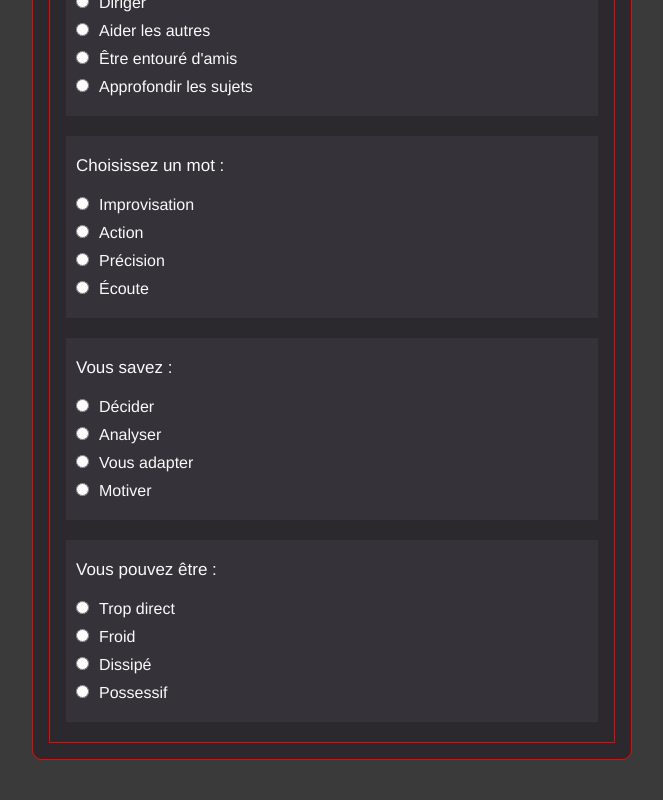
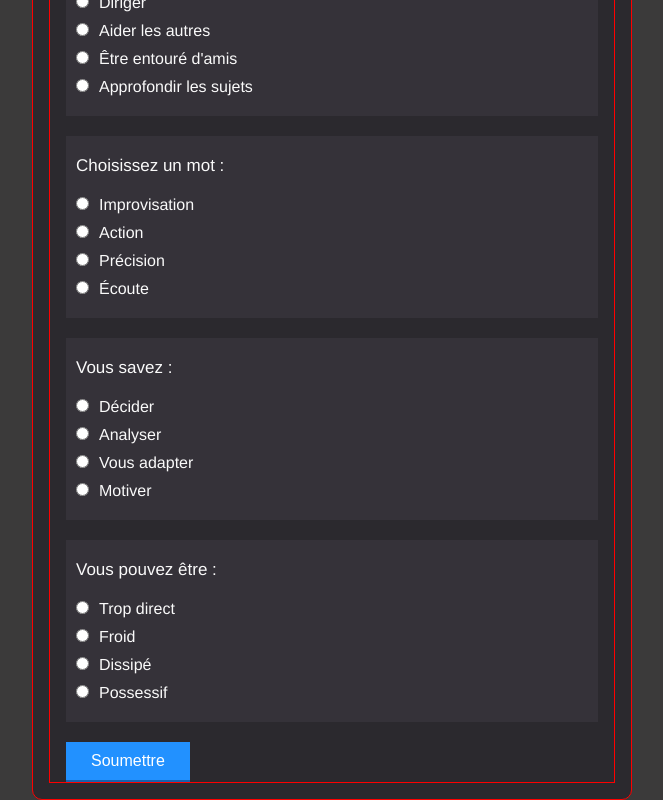
Before and after one commit to gregmarquet/color-finder-react, a React (Create React App) app: page / in a window 1280 px wide. Shown: the part 1213-2013 px from the top of the page, without its empty margins (308-971 px from the left). Before the commit the page ends 1973 px from the top, so only its background shows below. Built offline with nearby package versions, Linux system fonts and the light colour scheme.

Commit message:
add button to Form.js and add style for button and import Form.css in Form.js

```diff
--- a/src/components/Form/Form.css
+++ b/src/components/Form/Form.css
@@ -0,0 +1,14 @@
+button {
+    background: #2291FF;
+    border: none;
+    border-bottom: 2px solid rgb(23, 99, 175);
+    color: white;
+    font-size: 1.6rem;
+    font-weight: 300;
+    padding: 1rem 2.5rem;
+    transition: background .3s ease, color .3s ease;
+}
+
+button:hover {
+    background: rgb(26, 117, 207);
+}
--- a/src/components/Form/Form.js
+++ b/src/components/Form/Form.js
@@ -1,11 +1,13 @@
 import React from 'react';
 import Question from '../Question/Question';
+import './Form.css';
 
 function Form() {
   return (
     <div id="container" className="container">
       <form id="colors">
         <Question />
+        <button type="submit">Soumettre</button>
       </form>
     </div>
   );
```
